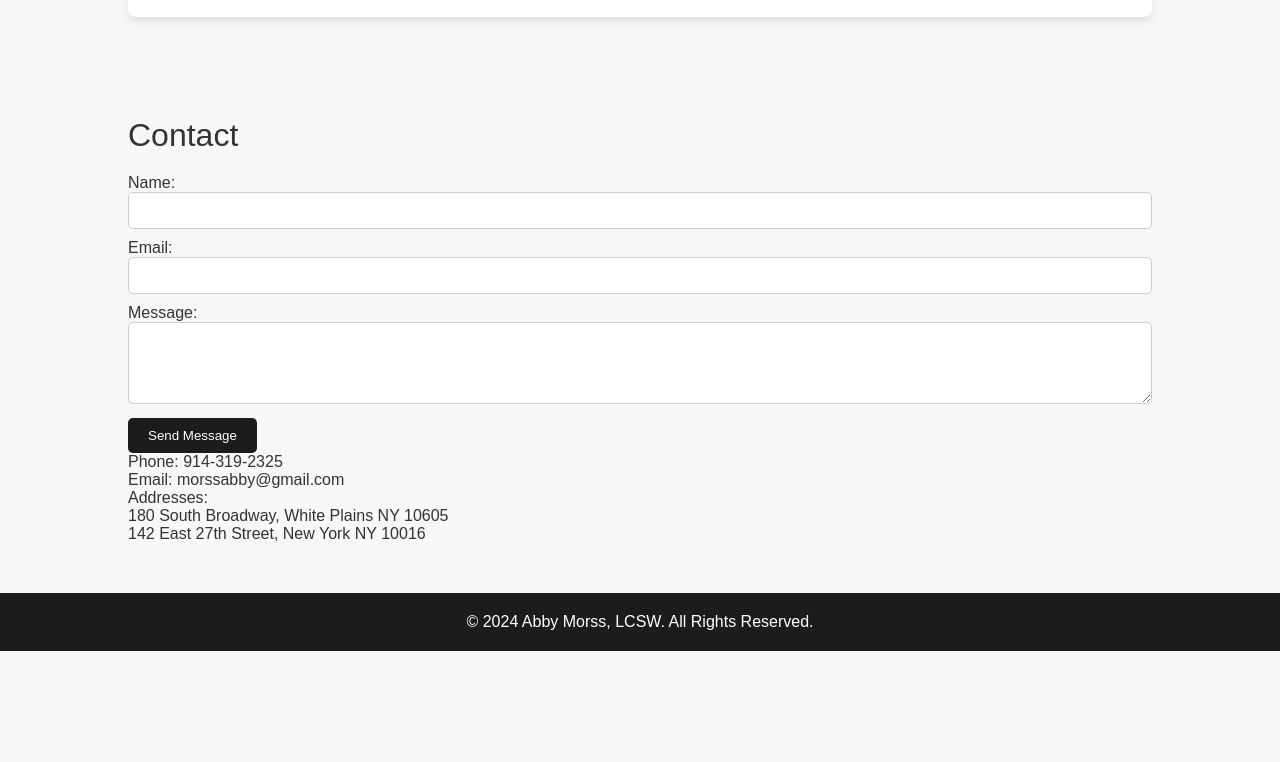
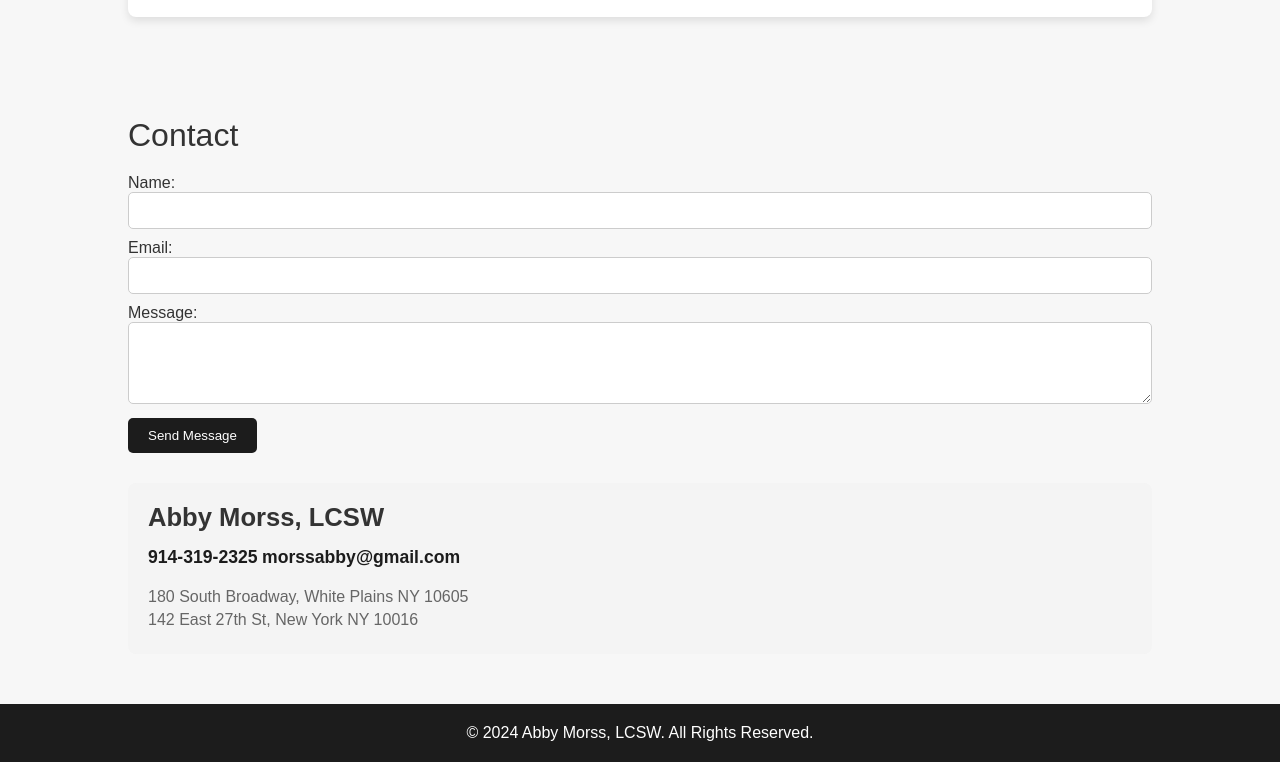
Before and after one commit to Zeeium/Testing, a plain HTML site: page index.html in a window 1280 px wide. Shown: the part 1607-2369 px from the top of the page. Before the commit the page ends 2258 px from the top, so only its background shows below. Drawn offline with Linux system fonts and the light colour scheme.

Commit message:
Update index.html

```diff
--- a/index.html
+++ b/index.html
@@ -73,6 +73,8 @@
 <section id="contact" class="section">
     <div class="container">
         <h2>Contact</h2>
+
+        <!-- Contact Form -->
         <form action="mailto:morssabby@gmail.com" method="post" enctype="text/plain">
             <label for="name">Name:</label>
             <input type="text" id="name" name="name" required>
@@ -85,13 +87,17 @@
 
             <button type="submit">Send Message</button>
         </form>
-            <p>Phone: 914-319-2325</p>
-            <p>Email: morssabby@gmail.com</p>
-            <p>Addresses:</p>
-            <ul>
-                <li>180 South Broadway, White Plains NY 10605</li>
-                <li>142 East 27th Street, New York NY 10016</li>
-            </ul>
+
+        <!-- Contact Info -->
+        <div class="contact-info">
+            <h4>Abby Morss, LCSW</h4>
+            <a class="phone-email" href="tel:9143192325">914-319-2325</a>
+            <a class="phone-email" href="mailto:morssabby@gmail.com">morssabby@gmail.com</a>
+            <div class="address">
+                <p>180 South Broadway, White Plains NY 10605</p>
+                <p>142 East 27th St, New York NY 10016</p>
+            </div>
+        </div>
     </div>
 </section>
 
```
Lines whose indentation alone changed are shown as unchanged.
